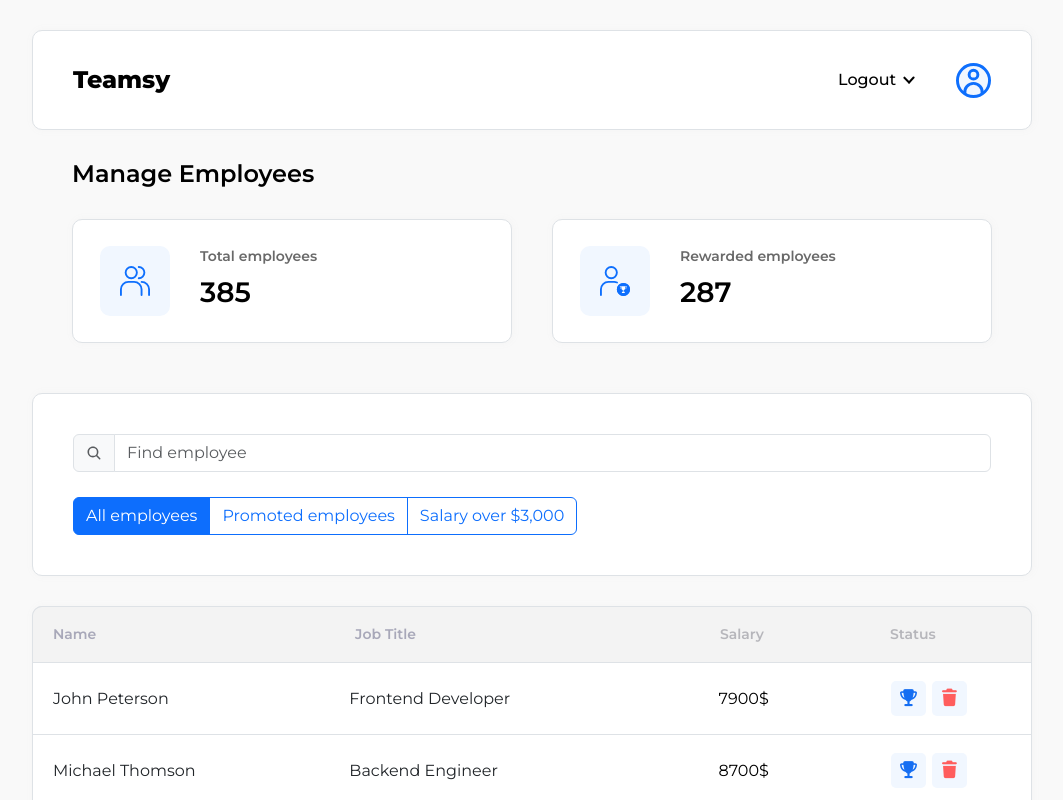
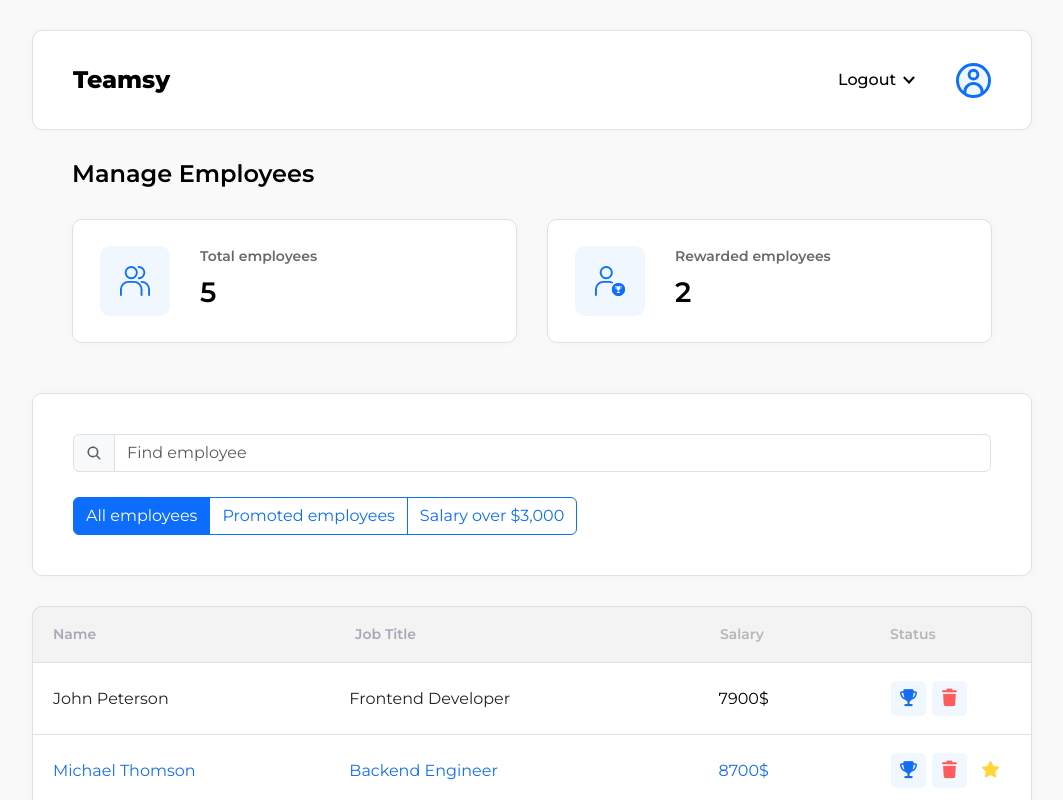
Before and after one commit to vladcyberit/EmployersApp, a React (Vite) app: page / in a window 1280 px wide. Shown: the top 800 px of the page, without its empty margins (108-1171 px from the left). Built offline with nearby package versions, Linux system fonts and the light colour scheme.

Commit message:
Realized stats feature, improved status-switching function, little upds

```diff
--- a/index.html
+++ b/index.html
@@ -9,7 +9,7 @@
     <link href="https://fonts.googleapis.com/css2?family=Montserrat:ital,wght@0,100..900;1,100..900&display=swap" rel="stylesheet">
     <link rel="stylesheet" href="https://cdnjs.cloudflare.com/ajax/libs/bootstrap/5.3.7/css/bootstrap.min.css" />
     <link rel="stylesheet" href="https://cdnjs.cloudflare.com/ajax/libs/font-awesome/7.0.0/css/all.min.css" />
-    <title>Employer's App</title>
+    <title>Teamsy</title>
   </head>
   <body>
     <div id="root"></div>
--- a/src/components/app-header/app-header.jsx
+++ b/src/components/app-header/app-header.jsx
@@ -3,7 +3,7 @@ import "./app-header.css";
 const AppHeader = () => {
     return (
         <div className="app-header">
-            <a href="" className="app-header-logo">Teamsy</a>
+            <a href="#" className="app-header-logo">Teamsy</a>
             <div className="app-header-wrapper">
                 <button className="logout-btn">Logout<img src="public/arrow-down.svg" alt="logout" />
                 </button>
--- a/src/components/app-info/app-info.css
+++ /dev/null
@@ -1,39 +0,0 @@
-.app-info {
-    display: flex;
-    flex-direction: column;
-    margin-top: 30px;
-    padding: 40px;
-    background-color: #ffffff;
-    border-radius: 10px;
-    border: 1px solid #dee2e6;
-    box-shadow: 1px 0px 8px 0px rgba(163,163,163,0.05);
-    gap: 20px;
-    color: #000000;
-}
-
-.container-title {
-    font-size: 45px;
-    display: flex;
-    align-items: center;
-    justify-content: center;
-    margin-bottom: 30px;
-    gap: 15px;
-}
-
-.app-info-title {
-    margin: 0;
-    font-size: 35px;
-    font-weight: 700;
-}
-
-.app-info-sub {
-    margin: 0;
-    font-size: 22px;
-    font-weight: 500;
-    color: #000000;
-}
-
-.app-info-display {
-    margin: 0;
-    font-weight: 400;
-}
--- a/src/components/app-info/app-info.jsx
+++ /dev/null
@@ -1,18 +0,0 @@
-import "./app-info.css";
-import { FcBusinessman } from "react-icons/fc";
-
-
-const AppInfo = () => {
-    return (
-        <div className="app-info">
-            <div className="container-title">
-                <FcBusinessman />
-                <h1 className="app-info-title">Employees Dashboard</h1>
-            </div>
-            <h2 className="app-info-sub">Total number of employees: <span className="app-info-display">10</span></h2>
-            <h2 className="app-info-sub">The prize will be awarded to: <span className="app-info-display">2</span></h2>
-        </div>
-    );
-}
-
-export default AppInfo;
--- a/src/components/app-stats/app-stats.css
+++ b/src/components/app-stats/app-stats.css
@@ -13,6 +13,8 @@
 
 .stats-container {
     display: flex;
-    gap: 40px;
+    gap: 30px;
     flex-wrap: wrap;
+    justify-content: center;
+    align-items: center;
 }
--- a/src/components/app-stats/app-stats.jsx
+++ b/src/components/app-stats/app-stats.jsx
@@ -1,13 +1,13 @@
 import StatsWidget from "../stats-widget/stats-widget";
 import "./app-stats.css";
 
-const AppStats = () => {
+const AppStats = ({ totalValue, rewardedValue }) => {
     return (
         <div className="app-stats-wrapper">
             <h1 className="stats-title">Manage Employees</h1>
             <div className="stats-container">
-                <StatsWidget icon={"public/totalEmp.svg"} title={"Total employees"} value={385}/>
-                <StatsWidget icon={"public/rewardedEmp.svg"} title={"Rewarded employees"} value={287}/>
+                <StatsWidget icon={"/totalEmp.svg"} title={"Total employees"} value={totalValue}/>
+                <StatsWidget icon={"/rewardedEmp.svg"} title={"Rewarded employees"} value={rewardedValue}/>
             </div>
         </div>
     );
--- a/src/components/app/app.jsx
+++ b/src/components/app/app.jsx
@@ -5,7 +5,6 @@ import { v4 as uuidv4 } from 'uuid';
 import AppHeader from "../app-header/app-header";
 import AppStats from "../app-stats/app-stats";
 import AppFilter from "../app-filter/app-filter";
-import AppInfo from "../app-info/app-info";
 import EmployersAddForm from "../employers-add-form/employers-add-form";
 import EmployersList from "../employers-list/employers-list";
 import SearchPanel from "../search-panel/search-panel";
@@ -33,28 +32,44 @@ class App extends Component {
             fullName: fullName,
             jobTitle: jobTitle,
             salary: salary,
-            increase: false
+            increase: false,
+            like: false
         }
         this.setState(({data}) => ({
             data: [...data, newEmployee]
         }));
     }
 
+    onToggleStatus = (id, status) => {
+        console.log(status);
+        this.setState(({data}) => ({
+            data: data.map(item => {
+                return (item.id === id)
+                    ? {...item, [status]: !item[status]}
+                    : item
+            })
+        }));
+    }
+
     render() {
         const { data } = this.state;
+        const totalValue = data.length;
+        const rewardedValue = data.filter(item => item.increase === true).length;
 
         return (
             <div className="app">
                 <AppHeader />
-                <AppStats />
-                {/* <AppInfo /> */}
+                <AppStats
+                    totalValue={totalValue}
+                    rewardedValue={rewardedValue}/>
                 <div className="search-panel">
                     <SearchPanel />
                     <AppFilter />
                 </div>
                 <EmployersList
                     data={data}
-                    onDelete={this.deleteItem}/>
+                    onDelete={this.deleteItem}
+                    onToggleStatus={this.onToggleStatus}/>
                 <EmployersAddForm
                     onAdd={this.addItem}/>
             </div>
--- a/src/components/employers-list-item/employers-list-item.jsx
+++ b/src/components/employers-list-item/employers-list-item.jsx
@@ -1,36 +1,13 @@
-import { Component } from "react";
 import "./employers-list-item.css";
 
-class EmployersListItem extends Component {
-    constructor(props) {
-        super(props);
-        this.state = {
-            increase: false,
-            like: false
-        }
-    }
-
-    setIncrease = () => {
-        this.setState(({increase}) => ({
-            increase: !increase
-        }));
-    }
-
-    setLike = () => {
-        this.setState(({like}) => ({
-            like: !like
-        }))
-    }
-
-    render() {
-        const { fullName, jobTitle, salary, onDelete } = this.props;
-        const { increase, like } = this.state;
+const EmployersListItem = ({ fullName, jobTitle, salary, onDelete, onToggleStatus, increase, like }) => {
     const isAwarded = `list-group-item d-flex justify-content-between${increase ? " increase" : ""}${like ? " like" : ""}`;
 
     return (
         <li className={isAwarded}>
             <span className="list-group-item-label"
-                    onClick={this.setLike}>{fullName}</span>
+                onClick={onToggleStatus}
+                data-toggle="like">{fullName}</span>
             <span className="list-group-item-label">{jobTitle}</span>
             <input
                 type="text"
@@ -40,7 +17,8 @@ class EmployersListItem extends Component {
                 <button
                     type="button"
                     className="btn-trophy btn-sm"
-                        onClick={this.setIncrease}>
+                    onClick={onToggleStatus}
+                    data-toggle="increase">
                     <i className="fa-solid fa-trophy"></i>
                 </button>
 
@@ -55,6 +33,5 @@ class EmployersListItem extends Component {
         </li>
     );
 }
-}
 
 export default EmployersListItem;
--- a/src/components/employers-list/employers-list.jsx
+++ b/src/components/employers-list/employers-list.jsx
@@ -4,17 +4,15 @@ import ListItemBlank from "../list-item-blank/list-item-blank";
 
 import "./employers-list.css";
 
-const EmployersList = ({data, onDelete}) => {
+const EmployersList = ({ data, onDelete, onToggleStatus }) => {
     const employeesItems = data.map(item => {
-        const { id, fullName, jobTitle, salary } = item;
+        const { id, ...itemProps } = item;
         return (
             <EmployersListItem
                 key={id}
-                fullName={fullName}
-                jobTitle={jobTitle}
-                salary={salary}
+                {...itemProps}
                 onDelete={() => onDelete(id)}
-            />
+                onToggleStatus={(e) => onToggleStatus(id, e.currentTarget.dataset.toggle)} />
         );
     });
 
--- a/src/components/stats-widget/stats-widget.css
+++ b/src/components/stats-widget/stats-widget.css
@@ -2,7 +2,7 @@
     display: flex;
     align-items: center;
     padding: 27px;
-    width: 440px;
+    width: 445px;
     height: 124px;
     background-color: #ffffff;
     border-radius: 10px;
--- a/src/data/employees.js
+++ b/src/data/employees.js
@@ -4,35 +4,40 @@ const employees = [
         fullName: "John Peterson",
         jobTitle: "Frontend Developer",
         salary: 7900,
-        increase: false
+        increase: false,
+        like: false
     },
     {
         id: 2,
         fullName: "Michael Thomson",
         jobTitle: "Backend Engineer",
         salary: 8700,
-        increase: true
+        increase: true,
+        like: true
     },
     {
         id: 3,
         fullName: "David Miller",
         jobTitle: "UI/UX Designer",
         salary: 7300,
-        increase: false
+        increase: false,
+        like: false
     },
     {
         id: 4,
         fullName: "James Wilson",
         jobTitle: "DevOps Engineer",
         salary: 9400,
-        increase: true
+        increase: true,
+        like: false
     },
     {
         id: 5,
         fullName: "Robert Clark",
         jobTitle: "Data Scientist",
         salary: 8100,
-        increase: false
+        increase: false,
+        like: false
     }
 ];
 
```
Lines whose indentation alone changed are shown as unchanged.
